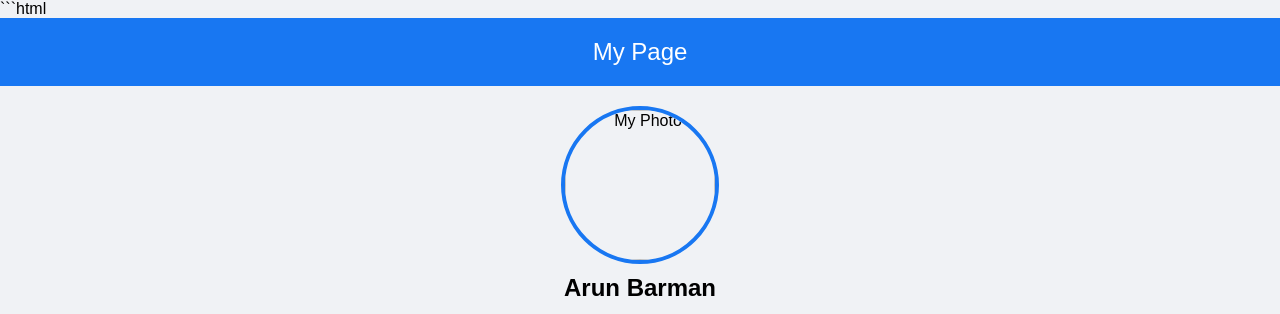
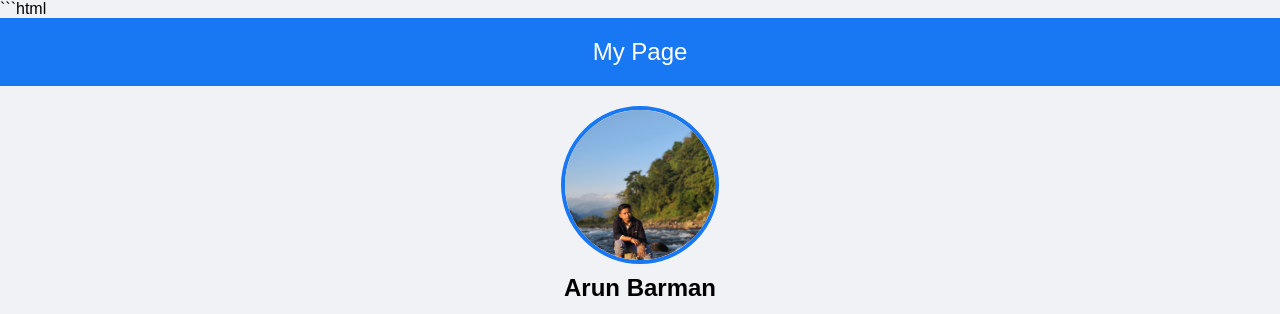
Before and after one commit to arunbarmanofficial/arunbarmanofficial.github.io, a plain HTML site: page index.html in a window 1280 px wide. Shown: the top 314 px of the page. Drawn offline with Linux system fonts and the light colour scheme.

Commit message:
Update index.html

```diff
--- a/index.html
+++ b/index.html
@@ -61,7 +61,7 @@
 <div class="header">My Page</div>
 
 <div class="profile">
-  <img src="profile.jpg" alt="My Photo">
+  <img src="IMG-20260617-WA0195.jpg" alt="My Photo">
   <h2>Arun Barman</h2>
 </div>
 
```
